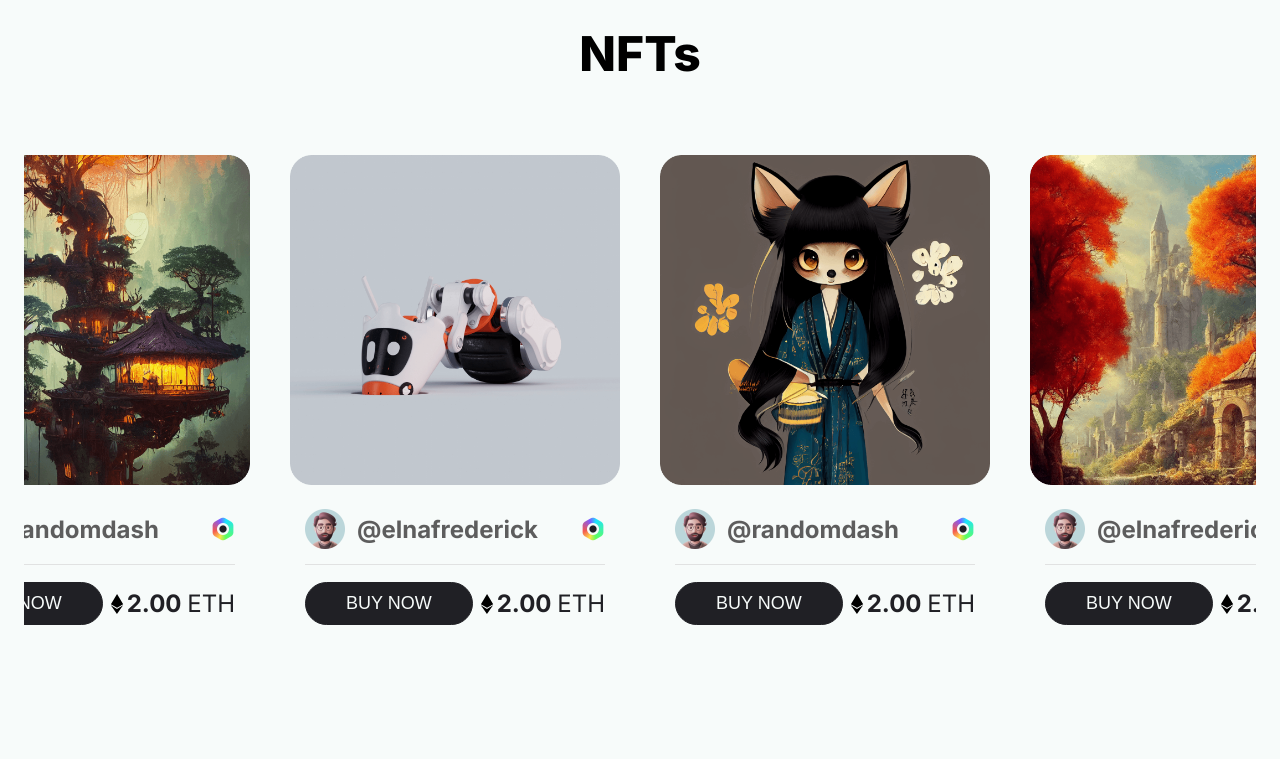
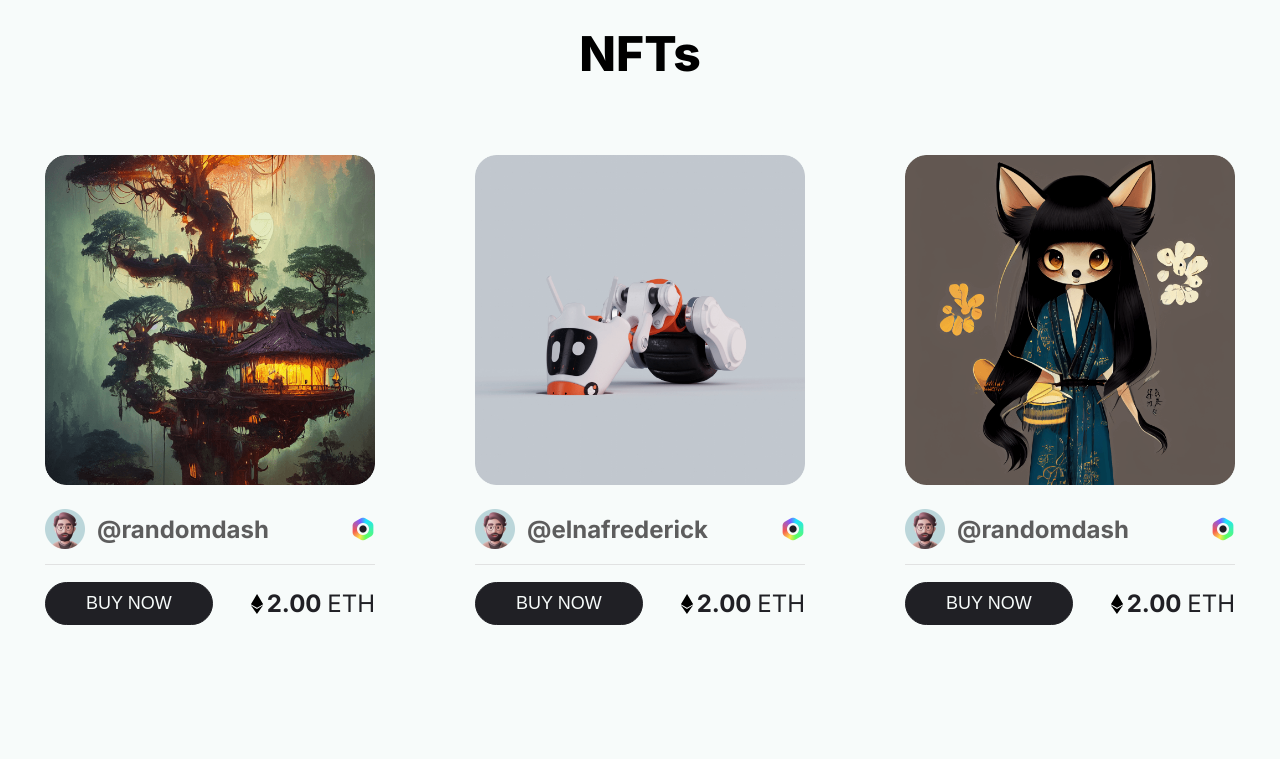
Before and after one commit to marcik357/fe_14__final_project, a React (Create React App) app: page / in a window 1280 px wide. Shown: the top 759 px of the page. Built offline with nearby package versions, Linux system fonts and the light colour scheme.

Commit message:
UPDATE: responsive wrapper for product cards

```diff
--- a/src/App.jsx
+++ b/src/App.jsx
@@ -1,5 +1,4 @@
 import Router from './router';
-
 function App() {
   return (
     <Router />
--- a/src/components/ProductCard/index.jsx
+++ b/src/components/ProductCard/index.jsx
@@ -1,4 +1,3 @@
-/* eslint-disable react/prop-types */
 import styles from './productCard.module.scss';
 
 function ProductCard(props) {
--- a/src/components/ProductCard/productCard.module.scss
+++ b/src/components/ProductCard/productCard.module.scss
@@ -6,8 +6,6 @@
 .productCard {
   display: flex;
   flex-direction: column;
-  align-items: center;
-  width: 100%;
   margin-top: 30px;
   padding: 0 15px;
   transition: .2s ease;
--- a/src/components/ProductList/index.jsx
+++ b/src/components/ProductList/index.jsx
@@ -1,6 +1,3 @@
-/* eslint-disable no-shadow */
-/* eslint-disable react/jsx-props-no-spreading */
-/* eslint-disable react/prop-types */
 import { connect } from 'react-redux';
 import { useEffect } from 'react';
 import ProductCard from '../ProductCard';
--- a/src/components/ProductList/productList.module.scss
+++ b/src/components/ProductList/productList.module.scss
@@ -10,10 +10,9 @@
   align-items: center;
   width: 100%;
   margin: 0 auto;
-  padding: 0 24px;
+  padding: 0 15px;
   background-color: #f7fbfa;
   font-family: 'Inter', sans-serif;
-  overflow: hidden;
 
   &__title {
     display: flex;
@@ -33,12 +32,13 @@
   .products {
     &__wrapper {
       display: grid;
+      flex-grow: 1;
       justify-content: center;
       width: 100%;
       column-gap: 20px;
       overflow: hidden;
       place-items: center;
-      grid-template-columns: repeat(4, 240px);
+      grid-template-columns: repeat(auto-fill, minmax(240px, 1fr));
       grid-template-rows: auto;
     }
   }
@@ -48,7 +48,7 @@
   .products {
     &__wrapper {
       column-gap: 40px;
-      grid-template-columns: repeat(4, 330px);
+      grid-template-columns: repeat(auto-fill, minmax(330px, 1fr));
     }
   }
 }
@@ -56,7 +56,7 @@
 @media (min-width: 1440px) {
   .products {
     &__wrapper {
-      grid-template-columns: repeat(4, 360px);
+      grid-template-columns: repeat(auto-fill, minmax(360px, 1fr));
     }
   }
 }
--- a/src/redux/actions/getDataAction.js
+++ b/src/redux/actions/getDataAction.js
@@ -1,5 +1,3 @@
-/* eslint-disable no-console */
-/* eslint-disable func-names */
 import axios from 'axios';
 import { dataTypes } from '../types/dataTypes';
 
--- a/src/redux/reducers/getDataReducer.js
+++ b/src/redux/reducers/getDataReducer.js
@@ -1,4 +1,3 @@
-/* eslint-disable default-param-last */
 import { dataTypes } from '../types/dataTypes';
 
 const initialState = {
```
Also changed, not shown: package.json (+10 -5 lines), 1 other file (tests, documents, lock files or other folders).
